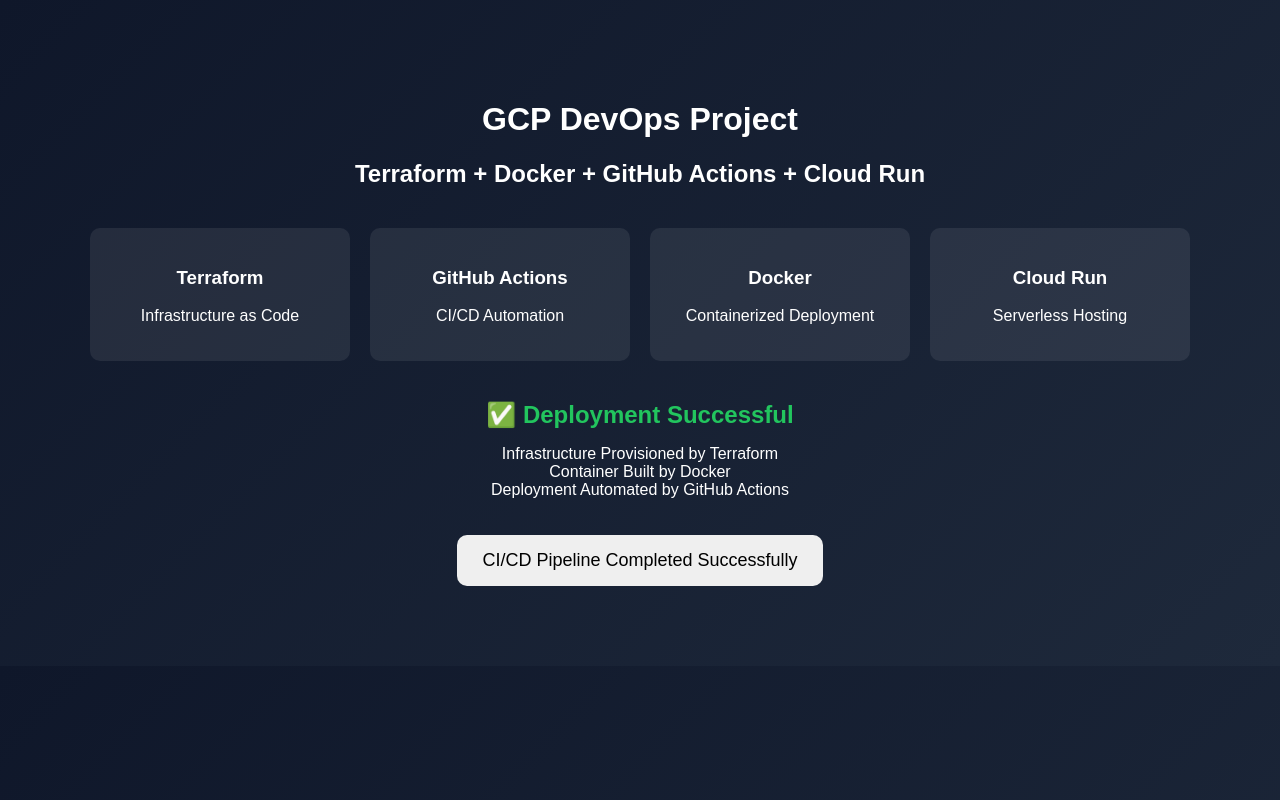
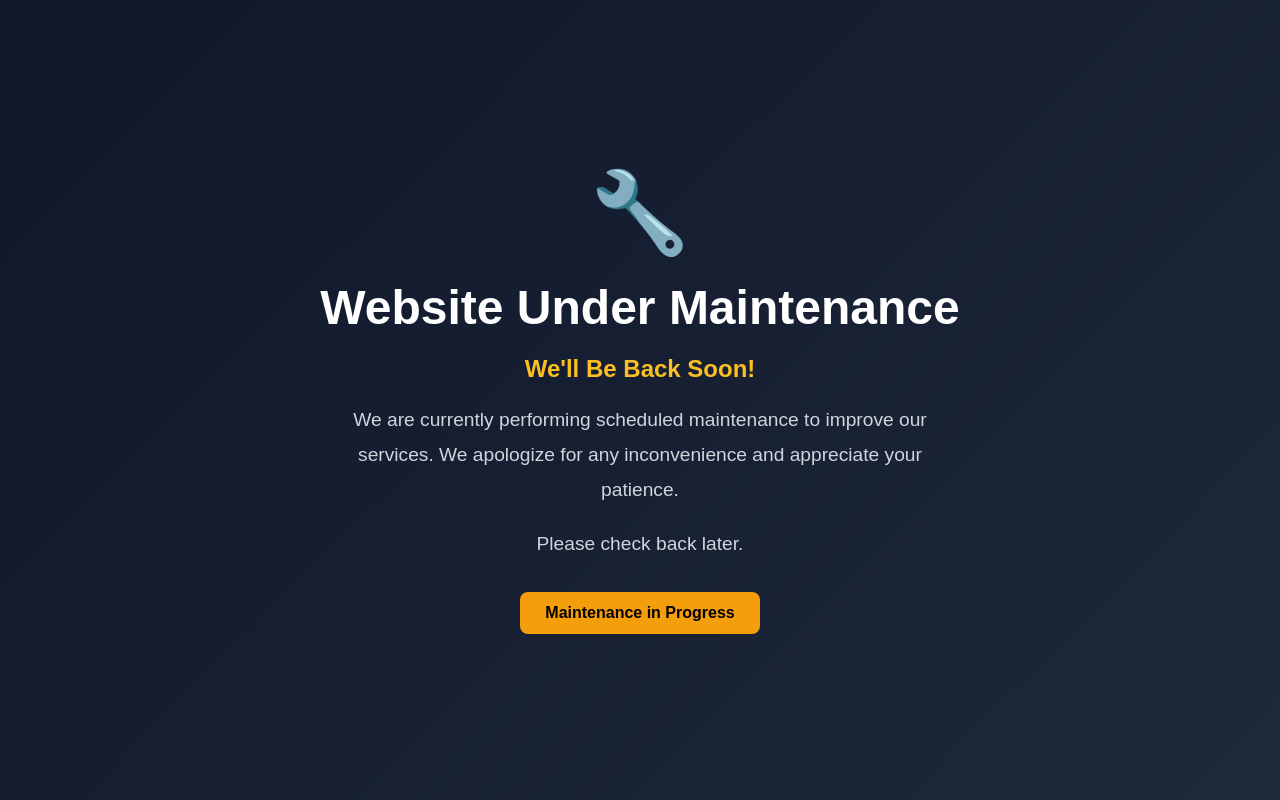
Before and after one commit to proptisharma-07/terraform-20-06-26, a plain HTML site: page app/index.html in a window 1280 px wide. Drawn offline with Linux system fonts and the light colour scheme.

Commit message:
Update index.html

```diff
--- a/app/index.html
+++ b/app/index.html
@@ -3,94 +3,85 @@
 <head>
   <meta charset="UTF-8">
   <meta name="viewport" content="width=device-width, initial-scale=1.0">
-  <title>DevOps CI/CD Demo</title>
+  <title>Website Under Maintenance</title>
 
   <style>
+    * {
+      margin: 0;
+      padding: 0;
+      box-sizing: border-box;
+      font-family: Arial, sans-serif;
+    }
+
     body {
-      margin: 0;
-      font-family: Arial, sans-serif;
+      height: 100vh;
+      display: flex;
+      justify-content: center;
+      align-items: center;
       background: linear-gradient(135deg, #0f172a, #1e293b);
       color: white;
       text-align: center;
     }
 
     .container {
-      padding: 80px 20px;
+      max-width: 700px;
+      padding: 30px;
     }
 
-    .card-container {
-      display: flex;
-      justify-content: center;
-      flex-wrap: wrap;
-      gap: 20px;
-      margin-top: 40px;
+    h1 {
+      font-size: 3rem;
+      margin-bottom: 20px;
     }
 
-    .card {
-      background: rgba(255, 255, 255, 0.08);
-      padding: 20px;
-      width: 220px;
-      border-radius: 10px;
+    h2 {
+      color: #fbbf24;
+      margin-bottom: 20px;
     }
 
-    .success {
-      color: #22c55e;
-      font-size: 24px;
-      font-weight: bold;
-      margin-top: 40px;
+    p {
+      font-size: 1.2rem;
+      line-height: 1.8;
+      color: #d1d5db;
     }
 
-    button {
-      padding: 15px 25px;
-      font-size: 18px;
-      border: none;
-      border-radius: 10px;
-      margin-top: 20px;
-      cursor: pointer;
+    .icon {
+      font-size: 80px;
+      margin-bottom: 20px;
+    }
+
+    .status {
+      margin-top: 30px;
+      display: inline-block;
+      padding: 12px 25px;
+      background: #f59e0b;
+      color: black;
+      font-weight: bold;
+      border-radius: 8px;
     }
   </style>
 </head>
+<body>
 
-<body>
   <div class="container">
-    <h1>GCP DevOps Project</h1>
-    <h2>Terraform + Docker + GitHub Actions + Cloud Run</h2>
+    <div class="icon">🔧</div>
 
-    <div class="card-container">
-      <div class="card">
-        <h3>Terraform</h3>
-        <p>Infrastructure as Code</p>
-      </div>
+    <h1>Website Under Maintenance</h1>
 
-      <div class="card">
-        <h3>GitHub Actions</h3>
-        <p>CI/CD Automation</p>
-      </div>
-
-      <div class="card">
-        <h3>Docker</h3>
-        <p>Containerized Deployment</p>
-      </div>
-
-      <div class="card">
-        <h3>Cloud Run</h3>
-        <p>Serverless Hosting</p>
-      </div>
-    </div>
-
-    <div class="success">
-      ✅ Deployment Successful
-    </div>
+    <h2>We'll Be Back Soon!</h2>
 
     <p>
-      Infrastructure Provisioned by Terraform<br>
-      Container Built by Docker<br>
-      Deployment Automated by GitHub Actions
+      We are currently performing scheduled maintenance to improve our services.
+      We apologize for any inconvenience and appreciate your patience.
     </p>
 
-    <button>
-      CI/CD Pipeline Completed Successfully
-    </button>
+    <p style="margin-top:20px;">
+      Please check back later.
+    </p>
+
+    <div class="status">
+      Maintenance in Progress
+    </div>
   </div>
+
 </body>
 </html>
```
